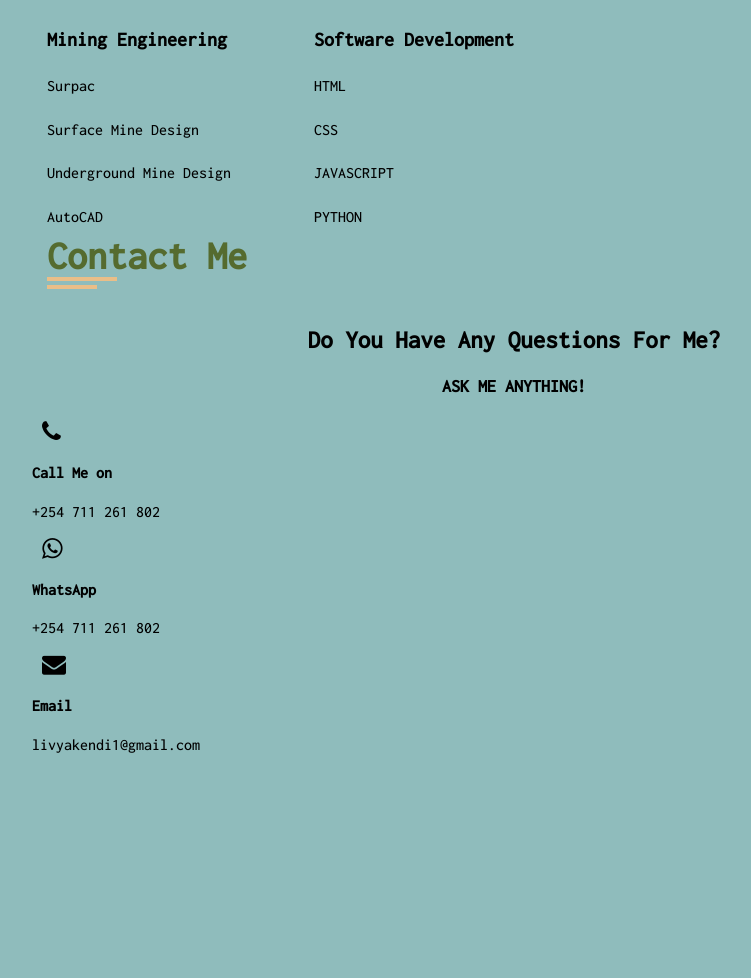
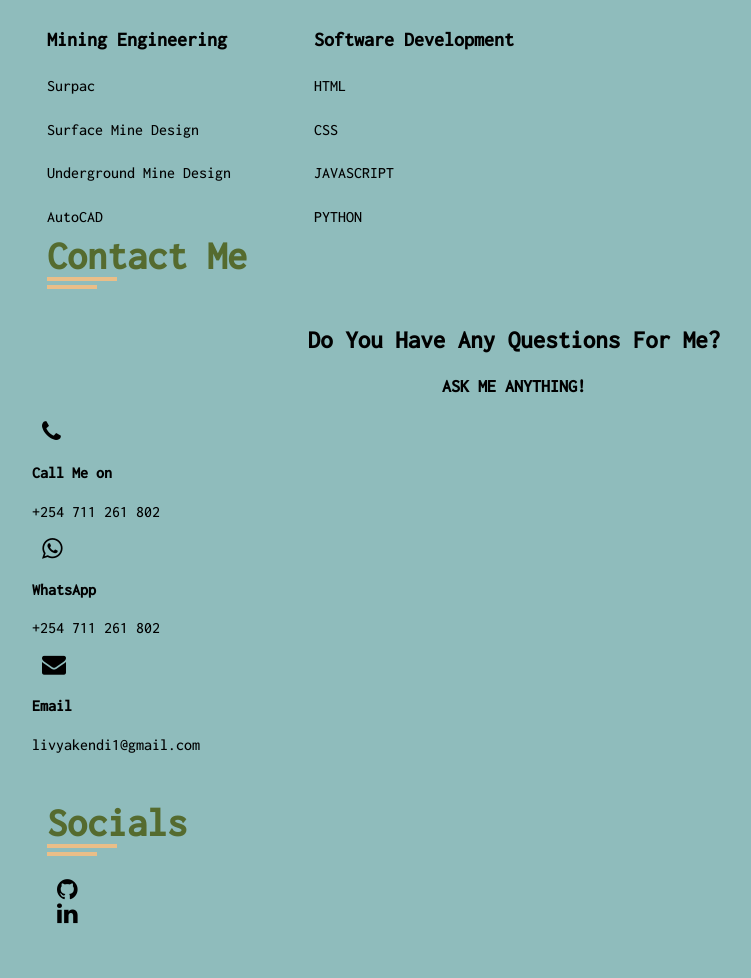
Before and after one commit to livya-kendi/MY-PORTFOLIO, a plain HTML site: page index.html in a window 1280 px wide. Shown: the part 1229-2207 px from the top of the page, without its empty margins (276-1027 px from the left). Before the commit the page ends 1998 px from the top, so only its background shows below. Drawn offline with Linux system fonts and the light colour scheme.

Commit message:
commit on 'main'

```diff
--- a/index.html
+++ b/index.html
@@ -19,6 +19,7 @@
           <li><a href="#about" class="icon"> <i class="fa fa-user"></i> About Me</a></li>
           <li><a href="#skills" class="icon"> <i class="fa fa-file"></i> Skills</a></li>
           <li><a href="#contact-sect" class="icon"> <i class="fa fa-phone"></i> Contact Me</a></li>
+          <li><a href="#socials" class="icon"> <i class="fa fa-globe"></i> Social Media</a></li>
           </nav>
         </ul>
      </div>
@@ -128,6 +129,24 @@
         </div>
       </section>
       <!--Contact me section end-->
+      <!--social media-->
+      <section id="socials">
+        <div class="container">
+          <div class="row">
+            <div class="title">
+              <h2>Socials</h2>
+              <section class="item4">
+                <div class="icon"> <a href="https://github.com/livya-kendi"><i class="fa fa-github" style="font-size:24px; padding-left:10px; color: black;"></i> </a></div>
+               </section>
+
+               <section class="item5">
+                <div class="icon"> <a href="https://www.linkedin.com/in/livya-kendi-2568a0196/"><i class="fa fa-linkedin" style="font-size:24px; padding-left:10px; color: black;"></i> </a></div>
+               </section>
+            </div>
+          </div>
+        </div>
+      </section>
+
   </div>
   <!-- main end-->
     <script src ="script.js"> </script>
--- a/style.css
+++ b/style.css
@@ -298,3 +298,6 @@ a{
         padding-left: 0;
     }
   }
+  #socials{
+    display: inline-flex;
+  }
```
